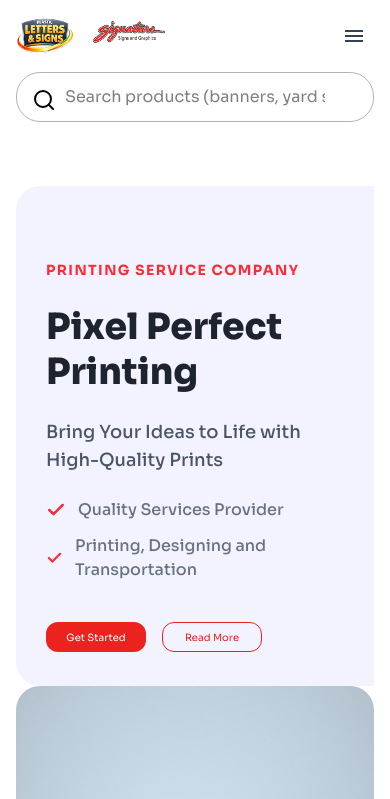
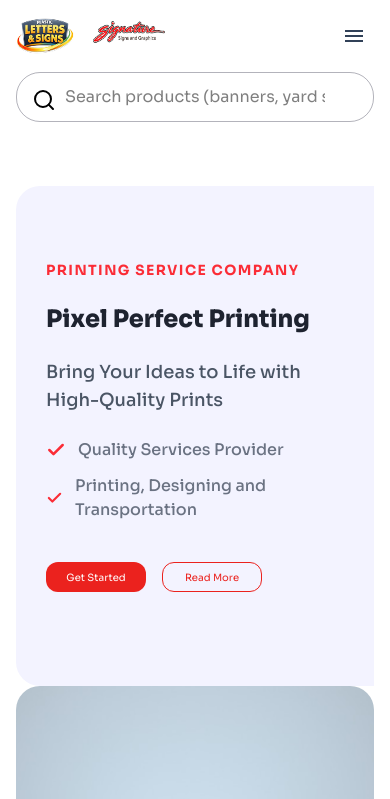
Before and after one commit to RaiyanSohel-byte/printera-website, a Next.js app: page / in a window 390 px wide. Shown: the top 799 px of the page. Built offline with nearby package versions, Linux system fonts and the light colour scheme.

Commit message:
eclipse added to the hero section

```diff
--- a/app/components/home/Hero.jsx
+++ b/app/components/home/Hero.jsx
@@ -4,6 +4,7 @@ import sign1 from "../../../public/sign1.png";
 import sign2 from "../../../public/sign2.png";
 import sign3 from "../../../public/sign3.png";
 import eclipse from "../../../public/eclipse.png";
+import Title from "../shared/Title";
 const Hero = () => {
   const features = [
     "Quality Services Provider",
@@ -18,9 +19,7 @@ const Hero = () => {
           <p className="text-red-500 font-bold tracking-widest text-sm uppercase">
             Printing Service Company
           </p>
-          <h1 className="text-4xl md:text-5xl lg:text-[40px] font-extrabold text-[#1e2330] leading-tight">
-            Pixel Perfect Printing
-          </h1>
+          <Title>Pixel Perfect Printing</Title>
           <p className="text-lg text-gray-600 font-medium">
             Bring Your Ideas to Life with High-Quality Prints
           </p>
@@ -36,6 +35,10 @@ const Hero = () => {
             <button className="btn-primary">Get Started</button>
             <button className="btn-outline">Read More</button>
           </div>{" "}
+          <div
+            className="hidden lg:block w-60 h-60 rounded-full bg-[#F5CA46]/50 absolute -bottom-30 -right-30
+                [clip-path:polygon(50%_0%,100%_0%,100%_50%,50%_50%)] rotate-270"
+          ></div>
         </div>
 
         {/* Right Visuals Column */}
--- /dev/null
+++ b/app/components/shared/Title.jsx
@@ -0,0 +1,11 @@
+import React from "react";
+
+const Title = ({ children }) => {
+  return (
+    <h3 className="text-2xl md:text-5xl lg:text-[40px] font-extrabold text-[#1e2330] leading-tight">
+      {children}
+    </h3>
+  );
+};
+
+export default Title;
--- a/app/page.jsx
+++ b/app/page.jsx
@@ -1,5 +1,3 @@
-import Image from "next/image";
-import SearchIcon from "./components/icons/SearchIcon";
 import Hero from "./components/home/Hero";
 import HeroForm from "./components/home/HeroForm";
 import Quality from "./components/home/Quality";
```
